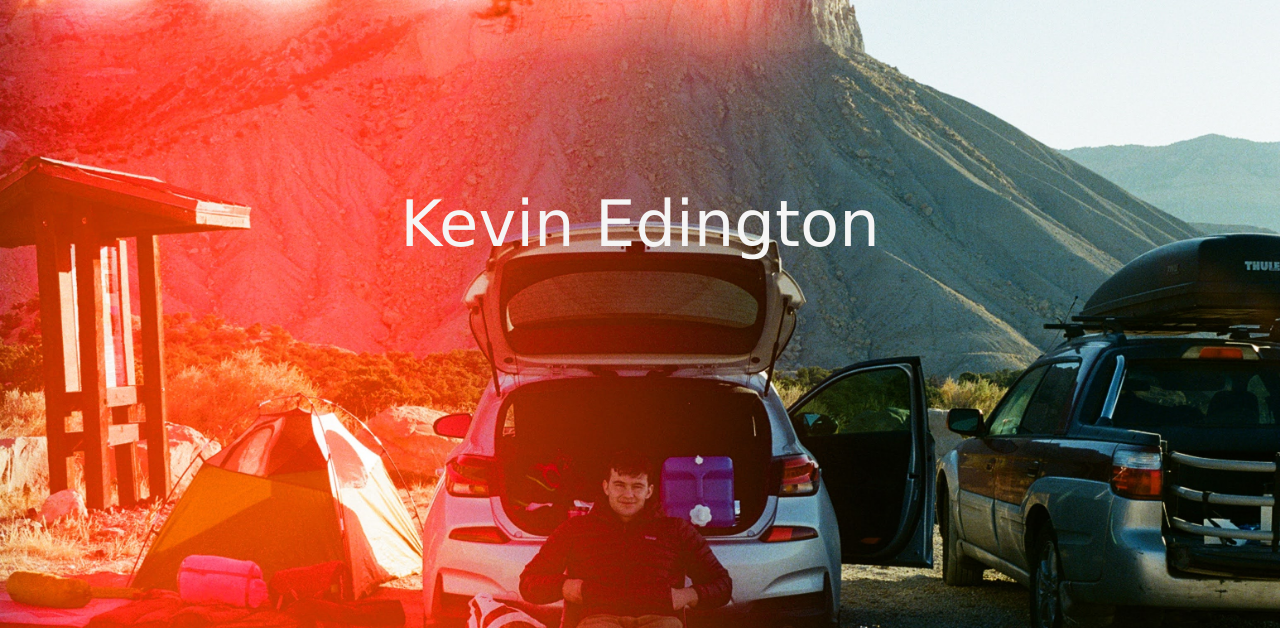
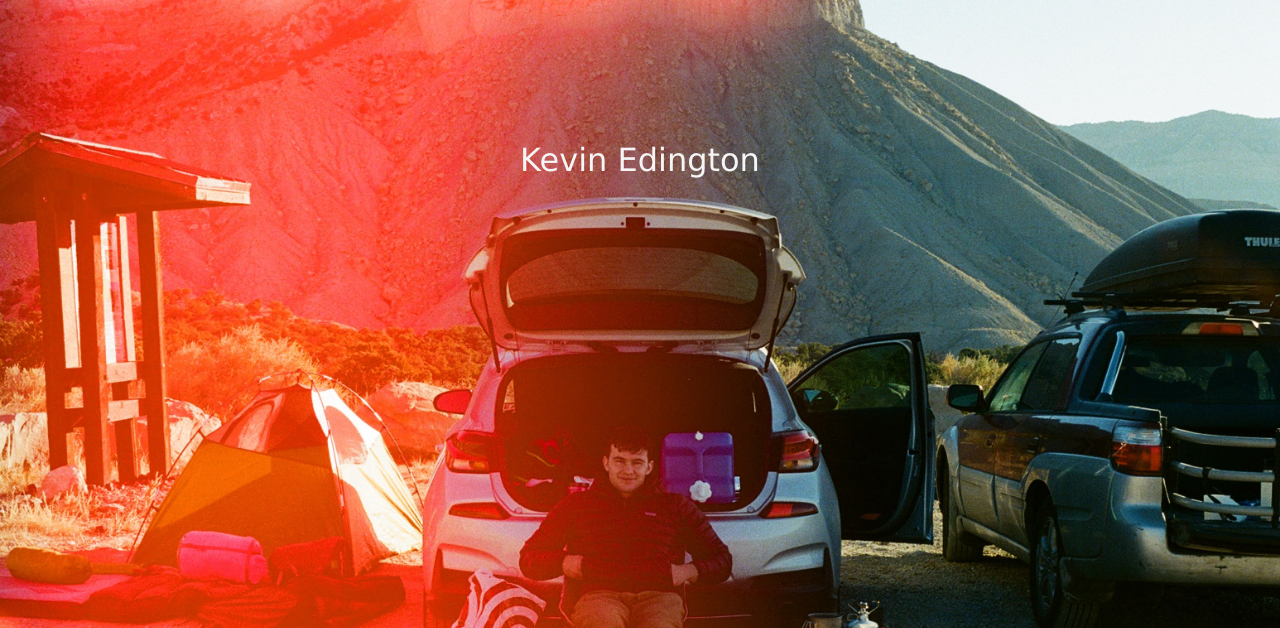
Before and after one commit to alec-bel/kella, a plain HTML site: page index.html in a window 1280 px wide. Shown: the top 628 px of the page. Drawn offline with nearby package versions, Linux system fonts and the light colour scheme.

Commit message:
more adjustments

```diff
--- a/styles.css
+++ b/styles.css
@@ -21,7 +21,7 @@ a {
     background-image: url("img/film.jpg");
     background-repeat: no-repeat;
     background-size: cover;
-    background-position-x: center;
+    background-position: center;
 }
 
 .fa {
@@ -38,12 +38,10 @@ a {
     display: flex;
     justify-content: center;
     align-items: center;
-	font-size: 4em;
-    font-style: bold;
     position: absolute;
     right: 0;
     left: 0;
-    top: 18%;
+    top: 15%;
 }
 
 #job-title {
```
